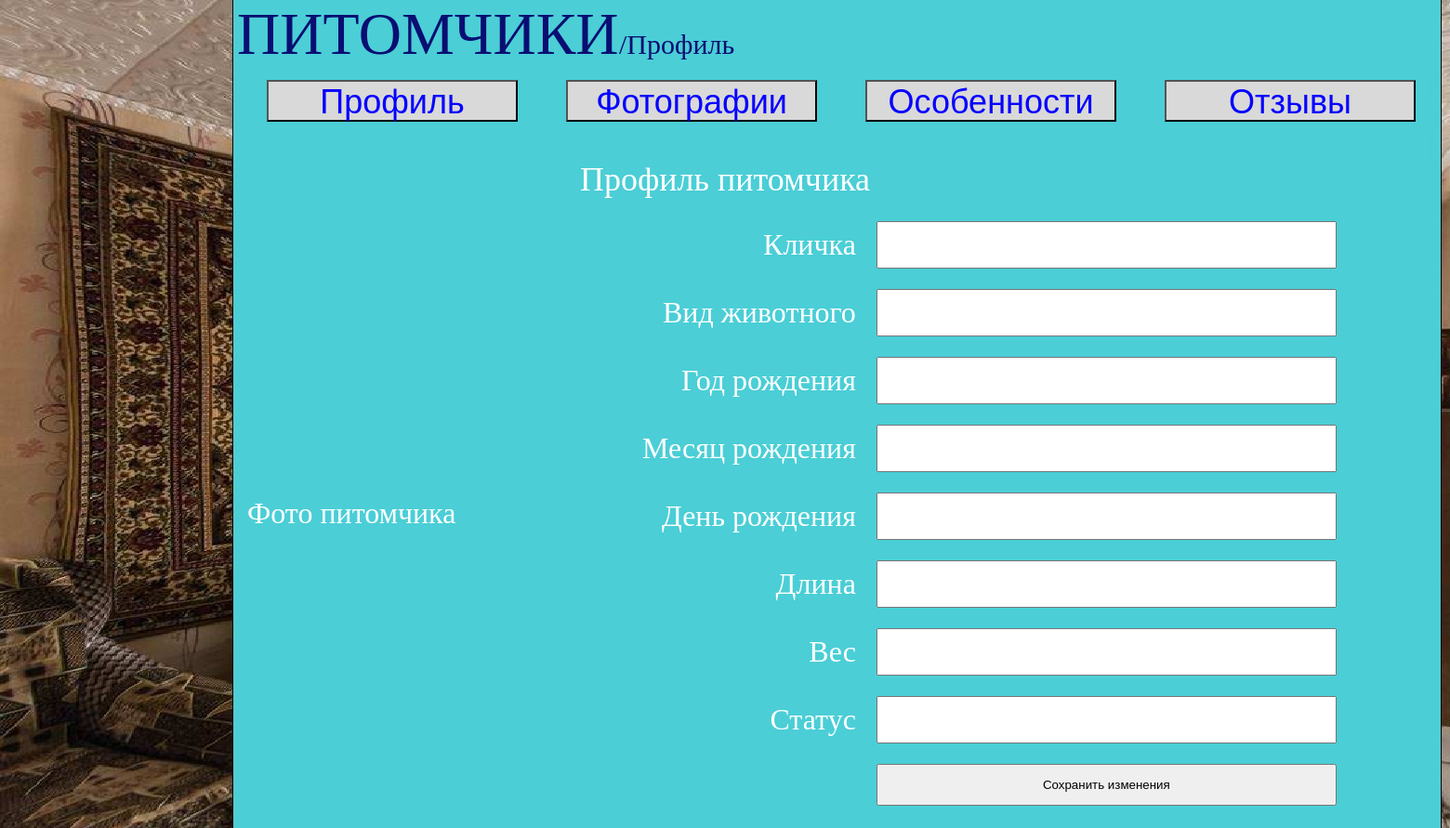
After one commit to Slowpool/pitomchiki, a PHP site: page /profile_for_signed_in_user.html in a window 1560 px wide. The commit adds this page. Shown: the whole page at 93% size. Run offline with PHP 8.4, Linux system fonts and the light colour scheme.

Commit message:
i'm doing i'm doing

```diff
--- a/1index.html
+++ b/1index.html
@@ -13,13 +13,13 @@
 
 <body background="background_animals.png" link="white" alink="grey" vlink="white">
     <div id="header_block">
-        <div id="main_heade">
+        <div id="unreg_main_header">
             питомчики
 
             <!-- <a href="index.html"> -->
             <!-- </a> -->
         </div>
-        <div id="caption_after_main_header">/Главная</div>
+        <div id="unreg_caption_after_main_header">/Главная</div>
         <table type="header_block" cellspacing="0">
             <tr>
                 <td rowspan="2">
--- /dev/null
+++ b/profile_for_signed_in_user.html
@@ -0,0 +1,123 @@
+<!DOCTYPE html>
+<html lang="ru">
+
+<head>
+    <title>Профиль питомчика</title>
+    <meta charset="utf-8">
+    <link rel="stylesheet" href="styles.css">
+</head>
+
+<body background="home_sweet_home.jpg" link="white" alink="grey" vlink="white">
+    <div id="wide_page">
+        <div id="main_header">питомчики</div>
+        <div id="caption_after_main_header">/Профиль</div>
+        <table type="chapters" cellspacing="0">
+            <tr>
+                <td>
+                    <button type="chapter_selector">Профиль</button>
+                </td>
+                <td>
+                    <button type="chapter_selector">Фотографии</button>
+                </td>
+                <td>
+                    <button type="chapter_selector">Особенности</button>
+                </td>
+                <td>
+                    <button type="chapter_selector">Отзывы</button>
+                </td>
+            </tr>
+        </table>
+        <div id="more_big_caption">
+            <div id="center">
+                Профиль питомчика
+            </div>
+        </div>
+        <table type="whole_profile">
+            <tr>
+                <td type="left_profile_part">
+                    <div id="caption">Фото питомчика</div>
+
+                </td>
+                <td>
+                    <table type="pitomchik_characters" cellspacing="20">
+                        <tr>
+                            <td type="align_right">
+                                <div id="caption">Кличка</div>
+                            </td>
+                            <td>
+                                <input type="usual_input">
+                            </td>
+                        </tr>
+                        <tr>
+                            <td type="align_right">
+                                <div id="caption">Вид животного</div>
+                            </td>
+                            <td>
+                                <input type="usual_input">
+                            </td>
+                        </tr>
+                        <tr>
+                            <td type="align_right">
+                                <div id="caption">Год рождения</div>
+                            </td>
+                            <td>
+                                <input type="usual_input">
+                            </td>
+                        </tr>
+                        <tr>
+                            <td type="align_right">
+                                <div id="caption">Месяц рождения</div>
+                            </td>
+                            <td>
+                                <input type="usual_input">
+                            </td>
+                        </tr>
+                        <tr>
+                            <td type="align_right">
+                                <div id="caption">День рождения</div>
+                            </td>
+                            <td>
+                                <input type="usual_input">
+                            </td>
+                        </tr>
+                        <tr>
+                            <td type="align_right">
+                                <div id="caption">Длина</div>
+                            </td>
+                            <td>
+                                <input type="usual_input">
+                            </td>
+                        </tr>
+                        <tr>
+                            <td type="align_right">
+                                <div id="caption">Вес</div>
+                            </td>
+                            <td>
+                                <input type="usual_input">
+                            </td>
+                        </tr>
+                        <tr>
+                            <td type="align_right">
+                                <div id="caption">Статус</div>
+                            </td>
+                            <td>
+                                <!-- COMBOBOX -->
+                                <input type="usual_input">
+                            </td>
+                        </tr>
+                        <tr>
+                            <td></td>
+                            <td>
+                                <!-- COMBOBOX -->
+                                <button type="expanded_button">Сохранить изменения</button>
+                            </td>
+                        </tr>
+                    </table>
+                </td>
+            </tr>
+        </table>
+
+    </div>
+</body>
+
+</html>
--- a/registration.html
+++ b/registration.html
@@ -9,8 +9,8 @@
 
 <body background="background_animals.png" link="white" alink="grey" vlink="white">
     <div id="header">
-        <div id="main_header">питомчики</div>
-        <div id="caption_after_main_header">/Регистрация</div>
+        <div id="unreg_main_header">питомчики</div>
+        <div id="unreg_caption_after_main_header">/Регистрация</div>
     </div>
 
     <div id="content_block">
--- a/sign_in.html
+++ b/sign_in.html
@@ -9,8 +9,8 @@
 
 <body background="background_animals.png" link="white" alink="grey" vlink="white">
     <div id="header">
-        <div id="main_header">питомчики</div>
-        <div id="caption_after_main_header">/Вход</div>
+        <div id="unreg_main_header">питомчики</div>
+        <div id="unreg_caption_after_main_header">/Вход</div>
     </div>
 
     <div id="content_block">
--- a/styles.css
+++ b/styles.css
@@ -5,22 +5,47 @@
 body {
     margin: 0px;
 }
+
+#center {
+    text-align: center;
+}
+
 /* id */
-#main_heade {
+#unreg_main_header {
     position: absolute;
     left: 510px;
     font-size: 64px;
     color: rgb(9, 14, 114);
     text-transform: uppercase;
 }
+
 /* id */
-#caption_after_main_header {
+#main_header {
+    position: absolute;
+    left: 255px;
+    font-size: 64px;
+    color: rgb(9, 14, 114);
+    text-transform: uppercase;
+}
+
+/* id */
+#unreg_caption_after_main_header {
     position: absolute;
     padding-top: 31px;
     padding-left: 921px;
     font-size: 30px;
     color: rgb(9, 14, 114);
 }
+
+/* id */
+#caption_after_main_header {
+    position: absolute;
+    padding-top: 31px;
+    padding-left: 666px;
+    font-size: 30px;
+    color: rgb(9, 14, 114);
+}
+
 /* id */
 #upper_header {
     font-size: 36px;
@@ -30,6 +55,7 @@ body {
     /* padding-left: 790px; */
     padding-top: 100px;
 }
+
 /* id */
 #caption {
     /* padding-left: 929px; */
@@ -37,12 +63,14 @@ body {
     padding-left: 13px;
     font-size: 32px;
 }
+
 /* id */
 #more_big_caption {
     color: white;
     font-size: 36px;
     /* font-family: "Open Sans"; */
 }
+
 /* id */
 #content_block {
     padding-top: 100px;
@@ -56,6 +84,7 @@ body {
 
 input[type="q"] {
     color: rgb(9, 14, 114);
+    background-color: rgb(217, 217, 217);
     height: 49px;
     width: 355px;
     padding-left: 0px;
@@ -95,13 +124,25 @@ button[type="registration_button"] {
 }
 
 button[type="chapter_selector"] {
-    width: 50px;
-    height: 71px;
+    width: 270px;
+    height: 45px;
     font-size: 36px;
     color: rgb(5, 0, 255);
     border-width: 2px;
     background-color: rgb(217, 217, 217);
     margin-bottom: 40px;
+    margin-left: 25px;
+    margin-right: 25px;
+}
+
+button[type="expanded_button"] {
+    /* right: 0; */
+    /* top: 0; */
+    width: 100%;
+    height: 45px;
+    /* border-top-left-radius: 0; */
+    /* border-bottom-left-radius: 0; */
+    /* border-bottom-right-radius: 0; */
 }
 
 img[type="q_image"] {
@@ -121,6 +162,15 @@ table[type="login_and_password"] {
     padding-bottom: 50px;
 }
 
+table[type="chapters"] {
+    padding-left: 261px;
+    padding-top: 85px;
+}
+
+table[type="whole_profile"] {
+    padding-left: 250px;
+}
+
 td[type="align_right"] {
     text-align: right;
 }
@@ -131,10 +181,14 @@ td[type="input_box"] {
     padding-bottom: 15px;
 }
 
+td[type="left_profile_part"] {
+    width: 400px;
+}
+
 input[type="usual_input"] {
     color: rgb(9, 14, 114);
     height: 45px;
-    width: 360px;
+    width: 487px;
     font-size: 36px;
 }
 
```
Also changed, not shown: profile_for_signed_user.html (deleted, +0 -46 lines).
